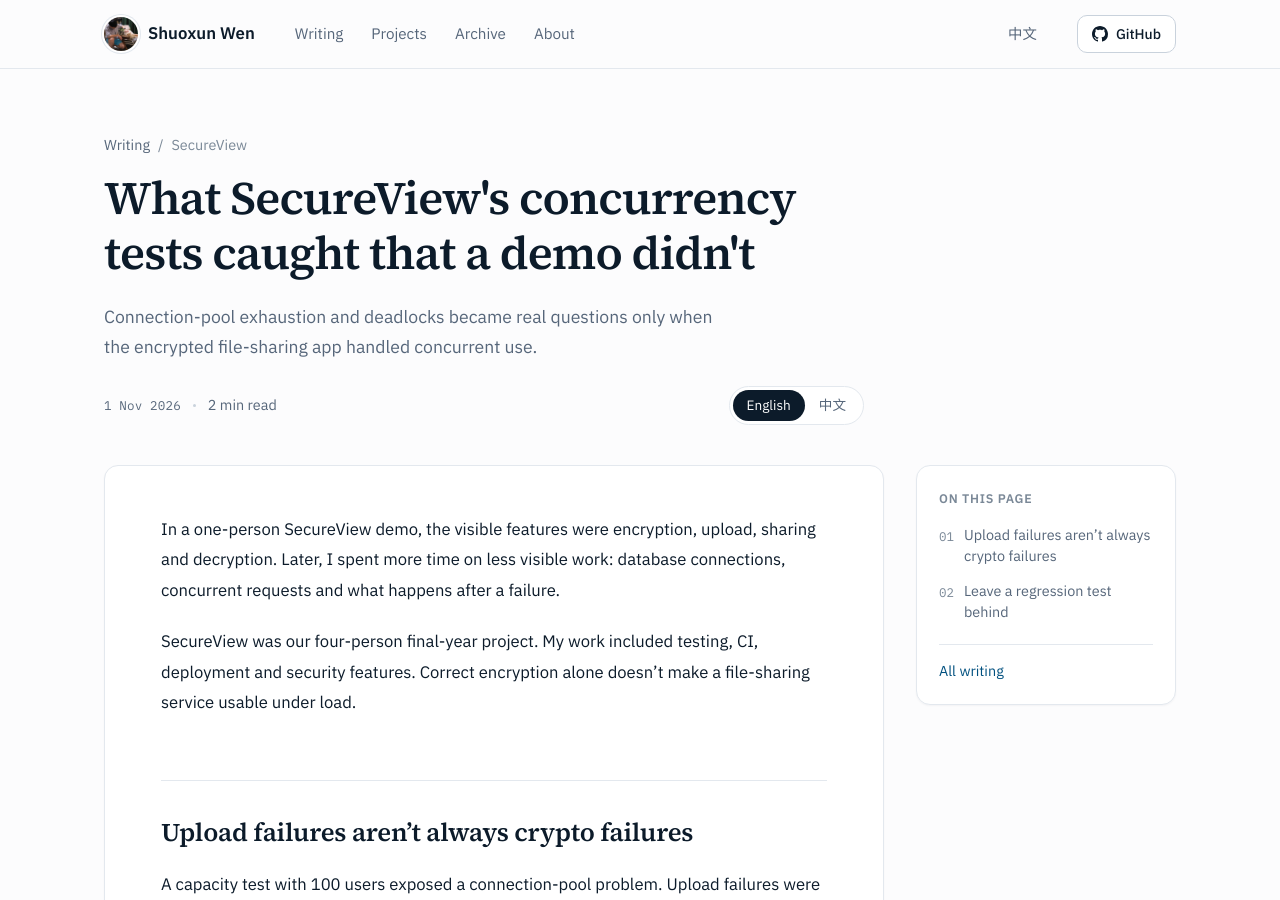
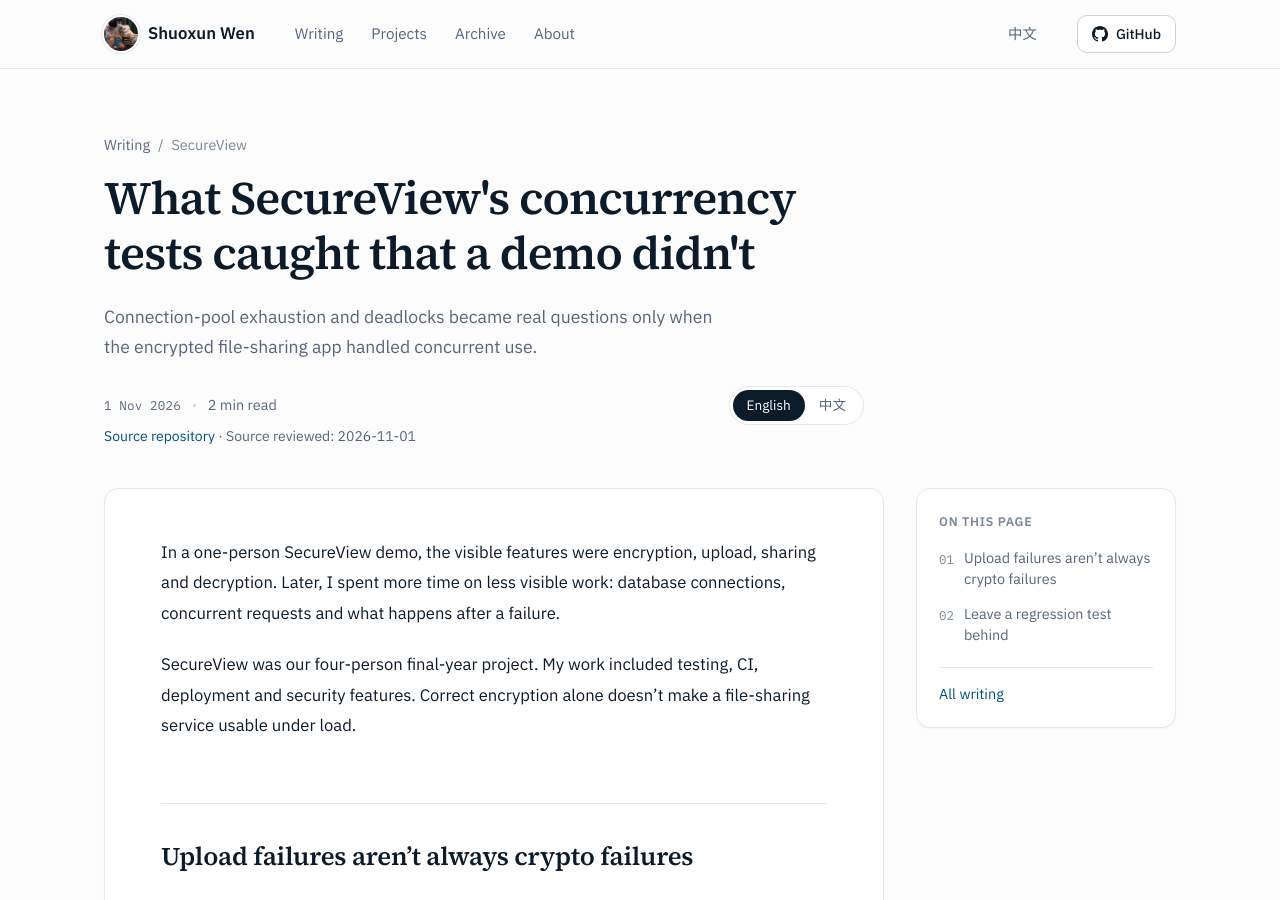
Before and after one commit to Waldo0926/waldo0926.github.io, a Jekyll site: the page built from _posts/2026-11-01-mysql-concurrency.md, in a window 1280 px wide and 900 px high. Built offline with Jekyll 4.4.1, drawn with Linux system fonts in a browser that asks for light colours.

Commit message:
content(blog): attribute code source and review date

```diff
--- a/_posts/2026-11-01-mysql-concurrency.md
+++ b/_posts/2026-11-01-mysql-concurrency.md
@@ -7,6 +7,8 @@ ref: mysql-concurrency
 lang: en
 title: "What SecureView's concurrency tests caught that a demo didn't"
 image: /assets/og/site.png
+source_repo: SecureView
+source_checked: 2026-11-01
 ---
 
 In a one-person SecureView demo, the visible features were encryption, upload, sharing and decryption. Later, I spent more time on less visible work: database connections, concurrent requests and what happens after a failure.
```
